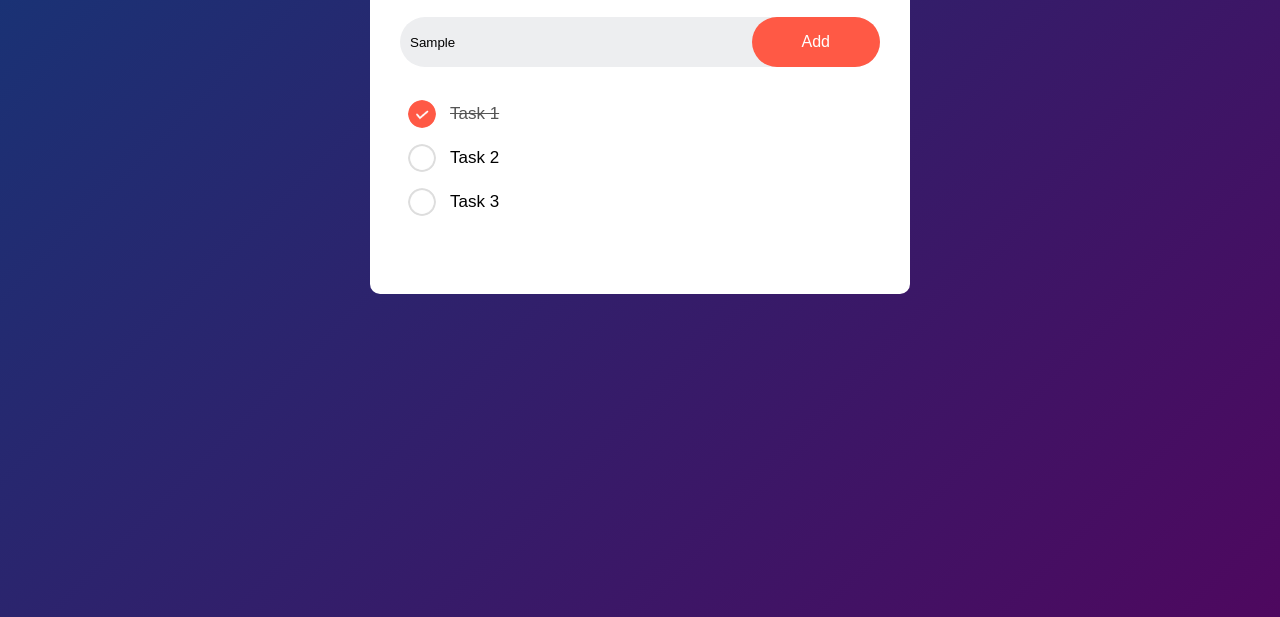
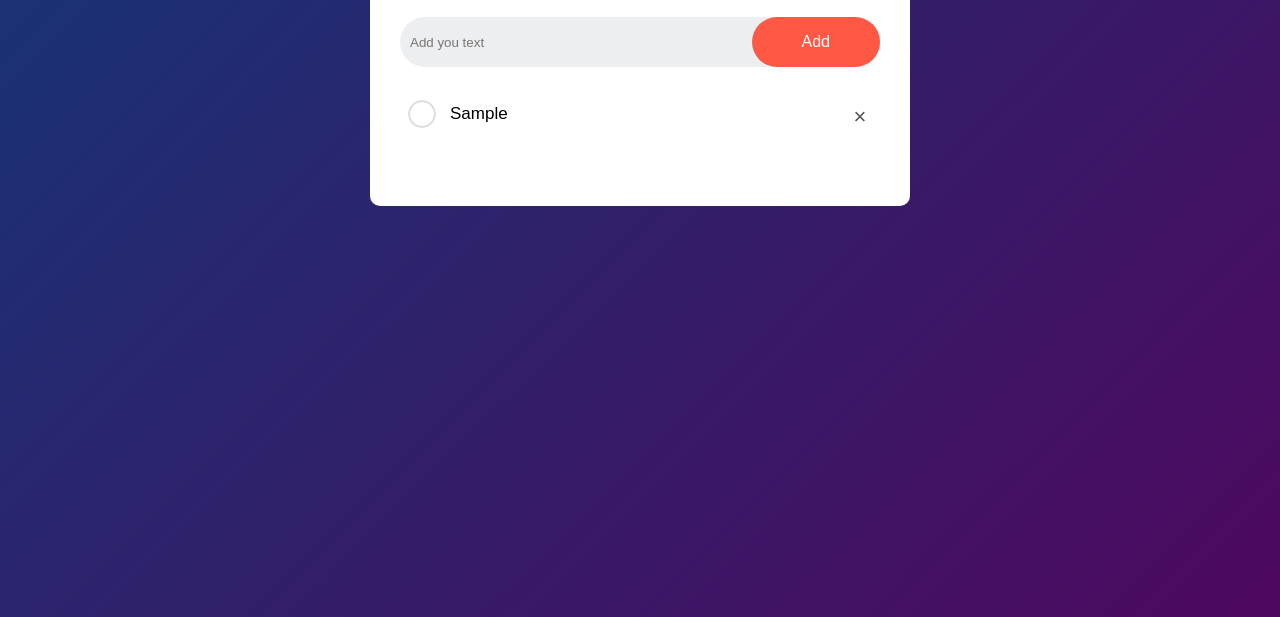
Before and after one commit to NicolasEduardoDiaz/Todo-List, a plain HTML site: page index.html in a window 1280 px wide. Both pictures are taken after typing "Sample" into the empty fields and a click on the button "Add". Shown: the part 183-800 px from the top of the page. Drawn offline with Linux system fonts and the light colour scheme.

Commit message:
feat: :hammer: create the script of the pague

```diff
--- a/css/stile.css
+++ b/css/stile.css
@@ -93,3 +93,20 @@ ul li.checked{
 ul li.checked::before{
     background-image:  url(../storage/img/checked.png);
 }
+
+ul li span{
+    position: absolute;
+    right: 0;
+    top: 5px;
+    width: 40px;
+    height: 40px;
+    font-size: 22px;
+    color: #555;
+    line-height: 40px;
+    text-align: center;
+    border-radius: 50%;
+}
+
+ul li span:hover{
+    background: #edeef0;
+}
--- a/index.html
+++ b/index.html
@@ -5,6 +5,7 @@
     <meta name="viewport" content="width=device-width, initial-scale=1.0">
     <title>Todo List App</title>
     <link rel="stylesheet" href="css/stile.css">
+    <script src="js/main.js" defer></script>
 </head>
 <body>
     <div class="container">
@@ -12,12 +13,12 @@
             <h2>Todo List <img src="storage/img/icon.png" alt=""></h2>
             <div class="row">
                 <input type="text" id="input_box" placeholder="Add you text">
-                <button>Add</button>
+                <button onclick="addTask()">Add</button>
             </div>
             <ul id="list_container">
-                <li class="checked">Task 1</li>
+                <!--<li class="checked">Task 1</li>
                 <li>Task 2</li>
-                <li>Task 3</li>
+                <li>Task 3</li>-->
             </ul>
         </div>
     </div>
--- a/js/main.js
+++ b/js/main.js
@@ -0,0 +1,17 @@
+const inputBox = document.getElementById("input_box");
+const listContainer = document.getElementById("list_container");
+
+function addTask(){
+    if(inputBox.value === ''){
+        alert("You must write something!");
+    }
+    else{
+        let li = document.createElement("li");
+        li.innerHTML = inputBox.value;
+        listContainer.appendChild(li);
+        let span = document.createElement("span");
+        span.innerHTML = "\u00d7";
+        li.appendChild(span);
+    }
+    inputBox.value = "";
+}
```
